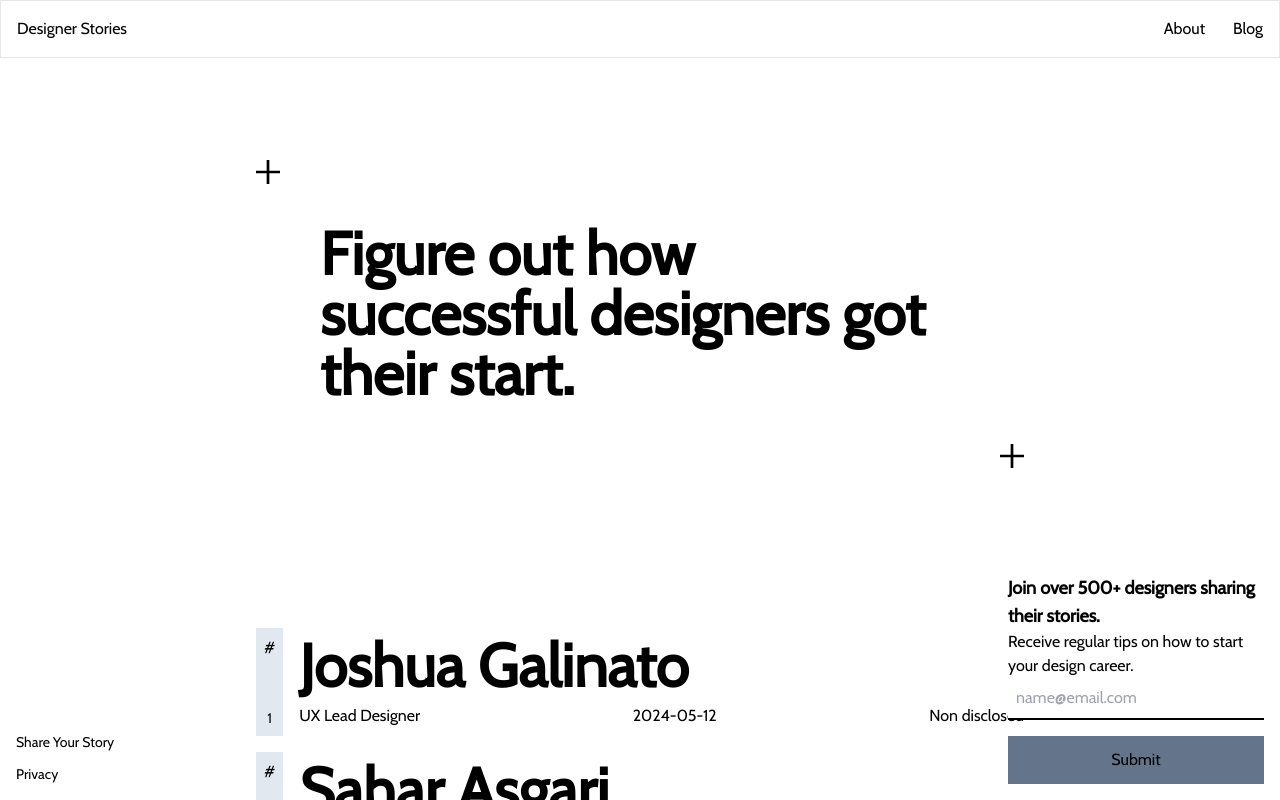
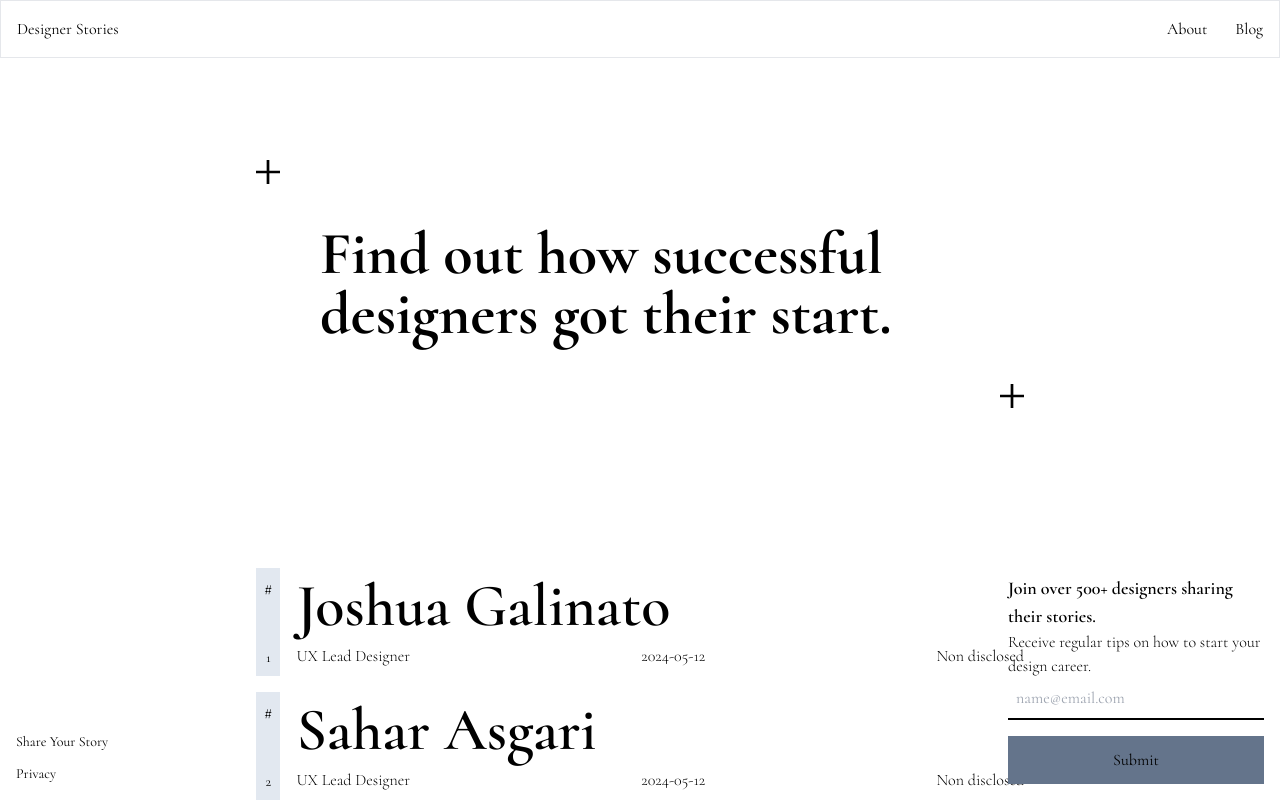
Before and after one commit to jaygal0/path-to-design, a Next.js app: page / in a window 1280 px wide. Shown: the top 800 px of the page. Built offline with nearby package versions, Linux system fonts and the light colour scheme.

Commit message:
sorted out custom fonts for one set of fonts

```diff
--- a/components/Hero.tsx
+++ b/components/Hero.tsx
@@ -18,7 +18,7 @@ export function Hero() {
           />
         </svg>
         <h1 className="text-3xl font-bold leading-tight lg:text-6xl">
-          Figure out how successful designers got their start.
+          Find out how successful designers got their start.
         </h1>
         <svg
           className="absolute bottom-0 right-0"
--- a/src/app/globals.css
+++ b/src/app/globals.css
@@ -18,6 +18,7 @@
 
 body {
   color: rgb(var(--foreground-rgb));
+  color: black;
 }
 
 a .underline {
--- a/src/app/layout.tsx
+++ b/src/app/layout.tsx
@@ -7,14 +7,12 @@ import { NewsletterForm } from "../../components/NewsletterForm";
 
 const cormorant = Cormorant({
   subsets: ["latin"],
-  weight: ["300"],
-  variable: "--font-Cormorant",
+  variable: "--font-cormorant",
 });
 
 const cabin = Cabin({
   subsets: ["latin"],
-  weight: ["400"],
-  variable: "--font-Cabin",
+  variable: "--font-cabin",
 });
 
 export const metadata: Metadata = {
@@ -29,7 +27,7 @@ export default function RootLayout({
 }>) {
   return (
     <html lang="en">
-      <body className={`${cormorant.className} ${cabin.className} font-serif`}>
+      <body className={`${cormorant.variable} ${cabin.variable} font-sans`}>
         <Navbar />
         <main className="px-2 pb-20">
           <div className="mx-auto max-w-screen-md">{children}</div>
--- a/tailwind.config.ts
+++ b/tailwind.config.ts
@@ -15,7 +15,7 @@ const config: Config = {
           "conic-gradient(from 180deg at 50% 50%, var(--tw-gradient-stops))",
       },
       fontFamily: {
-        sans: ["var(--font-Cabin)", "var(--font-Cormorant)"],
+        sans: ["var(--font-cormorant)", "var(--font-cabin)"],
       },
     },
   },
```
